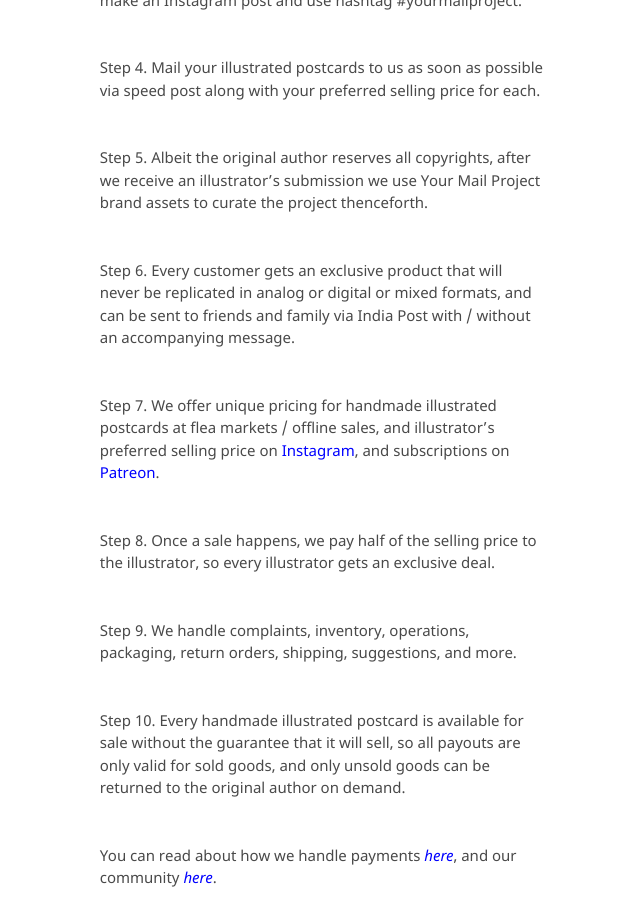
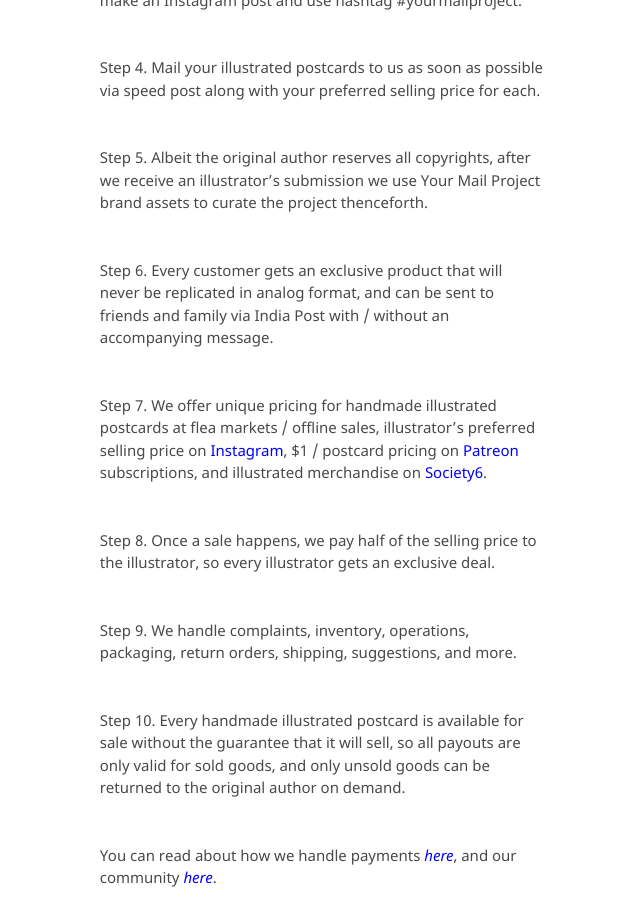
Before and after one commit to kvshvlin/yourmailproject, a Jekyll site: the page built from index.md, in a window 1280 px wide and 900 px high, scrolled down 799 px. Shown: the whole window, without its empty margins (512-1152 px from the left). Built offline with Jekyll 4.4.1, drawn with Linux system fonts in a browser that asks for light colours; our own code applies the rules of GitHub Pages for plain Markdown files.

Commit message:
Update index.md

```diff
--- a/index.md
+++ b/index.md
@@ -14,9 +14,9 @@ Step 4. Mail your illustrated postcards to us as soon as possible via speed post
 
 Step 5. Albeit the original author reserves all copyrights, after we receive an illustrator's submission we use Your Mail Project brand assets to curate the project thenceforth.
 
-Step 6. Every customer gets an exclusive product that will never be replicated in analog or digital or mixed formats, and can be sent to friends and family via India Post with / without an accompanying message.
+Step 6. Every customer gets an exclusive product that will never be replicated in analog format, and can be sent to friends and family via India Post with / without an accompanying message.
 
-Step 7. We offer unique pricing for handmade illustrated postcards at flea markets / offline sales, and illustrator's preferred selling price on <a href="https://www.instagram.com/yourmailproject" target="_blank">Instagram</a>, and subscriptions on <a href="https://www.patreon.com/yourmailproject?fan_landing=true" target="_blank">Patreon</a>.
+Step 7. We offer unique pricing for handmade illustrated postcards at flea markets / offline sales, illustrator's preferred selling price on <a href="https://www.instagram.com/yourmailproject" target="_blank">Instagram</a>, $1 / postcard pricing on <a href="https://www.patreon.com/yourmailproject?fan_landing=true" target="_blank">Patreon</a> subscriptions, and illustrated merchandise on <a href="https://www.society6.com/yourmailproject" target="_blank">Society6</a>.
 
 Step 8. Once a sale happens, we pay half of the selling price to the illustrator, so every illustrator gets an exclusive deal.
 
```
